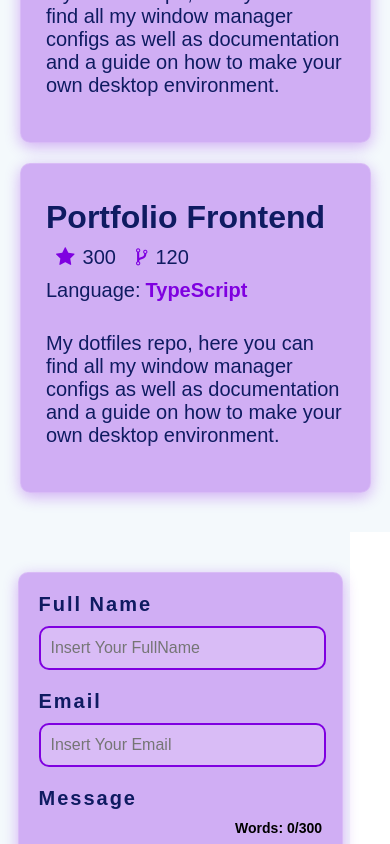
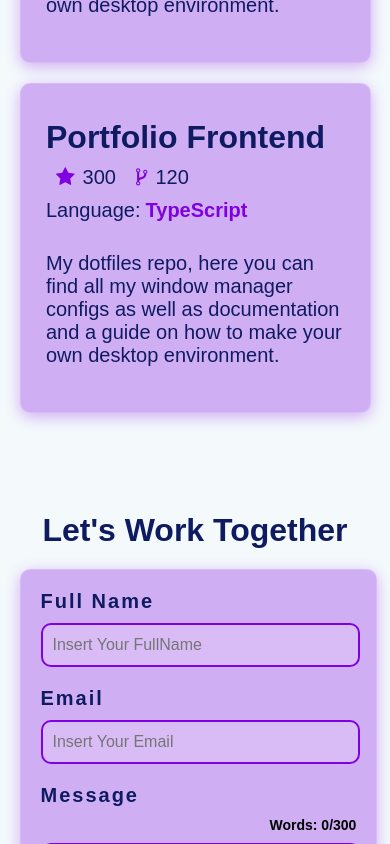
Before and after one commit to Jean-Dv/PortfolioTemplateFullStack, a React (Create React App) app in the folder frontend/: page / in a window 390 px wide. Shown: the part 1156-2000 px from the top of the page. Built offline with nearby package versions, Linux system fonts and the light colour scheme.

Commit message:
fix: responsive design, colors, and title for section

```diff
--- a/frontend/src/pages/Home/home.scss
+++ b/frontend/src/pages/Home/home.scss
@@ -147,6 +147,10 @@
 .darkMode {
   .contact__section {
     background-color: $background-dark;
+
+    h1 {
+      color: $primary-dark;
+    }
   }
 }
 
@@ -159,6 +163,31 @@
   flex-direction: column;
   align-items: center;
   justify-content: center;
+
+  h1 {
+    color: $primary;
+    font-size: 4rem;
+    font-weight: bold;
+    margin: 50px 0px;
+    position: relative;
+
+    &:before {
+      content: '';
+      width: 0;
+      height: 5px;
+      bottom: -5px;
+      right: 0;
+      background-color: $secondary;
+      position: absolute;
+      transition: all 0.5s;
+    }
+
+    &:hover::before {
+      left: 0;
+      width: 100%;
+      right: auto;
+    }
+  }
 }
 
 @media screen and (max-width: 1920px) {
@@ -251,4 +280,13 @@
       }
     }
   }
+
+  .contact__section {
+    width: 100%;
+
+    h1 {
+      font-size: 2rem;
+      margin: 20px 0;
+    }
+  }
 }
--- a/frontend/src/pages/Home/home.tsx
+++ b/frontend/src/pages/Home/home.tsx
@@ -54,7 +54,6 @@ export default function Home() {
             <Avatar />
           </div>
         </div>
-        <SocialMedia social={CONFIG.social} />
       </section>
       <section className='projects__section'>
         <div className='projects__container'>
@@ -67,9 +66,11 @@ export default function Home() {
           <ProjectsList projects={Projects} />
         </div>
       </section>
-      <section className="contact__section">
+      <section className='contact__section'>
+        <h1>Let&apos;s Work Together</h1>
         <Form />
       </section>
+      <SocialMedia social={CONFIG.social} />
     </>
   )
 }
```
